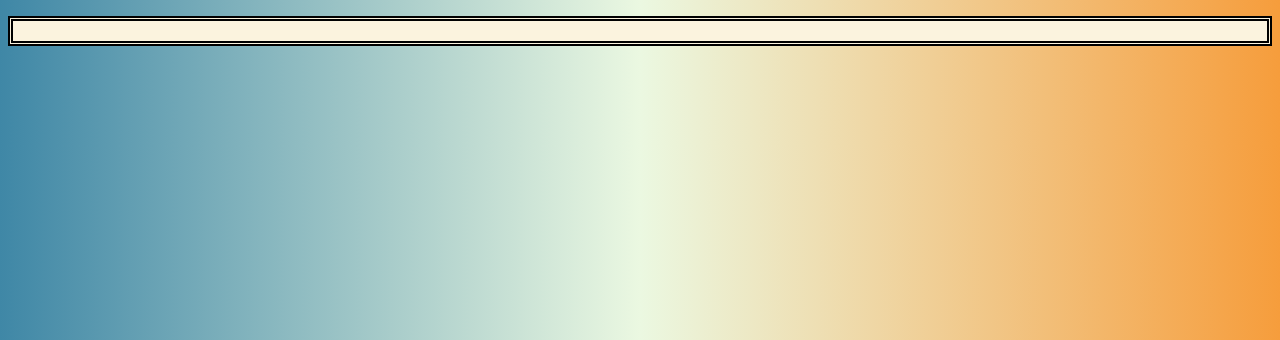
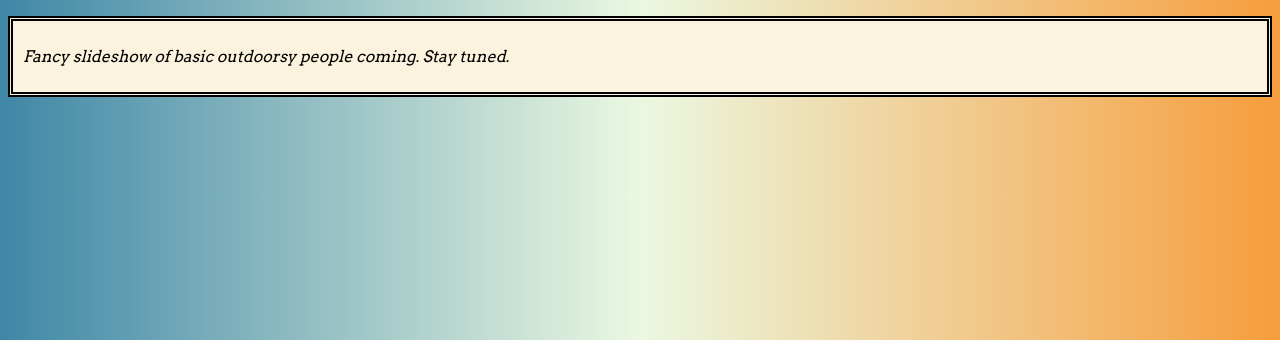
Before and after one commit to sumeetminhas/ACIT2911-Grp10, a Flask app: page / in a window 1280 px wide. Shown: the part 207-547 px from the top of the page. Run offline with Flask 2, Linux system fonts and the light colour scheme.

Commit message:
Update home.html

```diff
--- a/templates/home.html
+++ b/templates/home.html
@@ -26,7 +26,7 @@
         </nav>
     </div>
     <div class="main-content">
-
+        <p><em>Fancy slideshow of basic outdoorsy people coming. Stay tuned.</em></p>
     </div>
     <footer>
         <ul class="contact">
```
